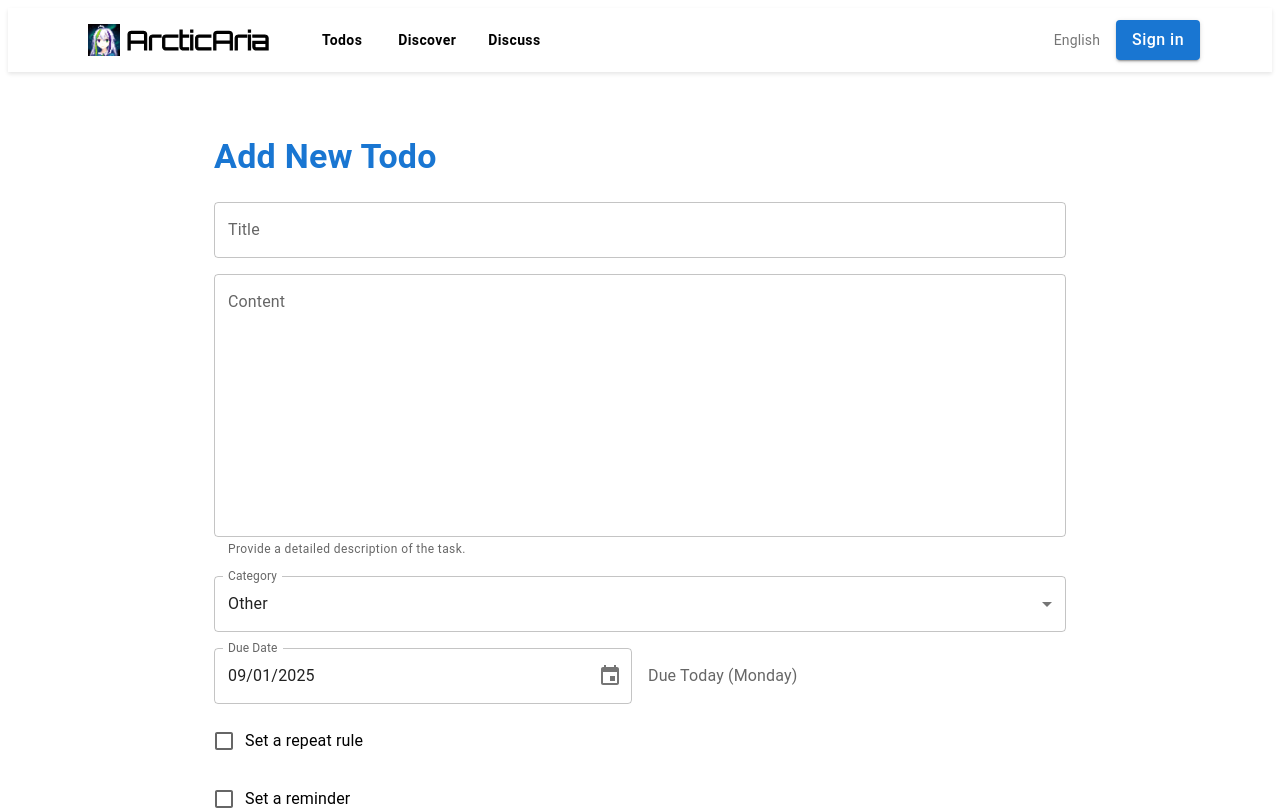
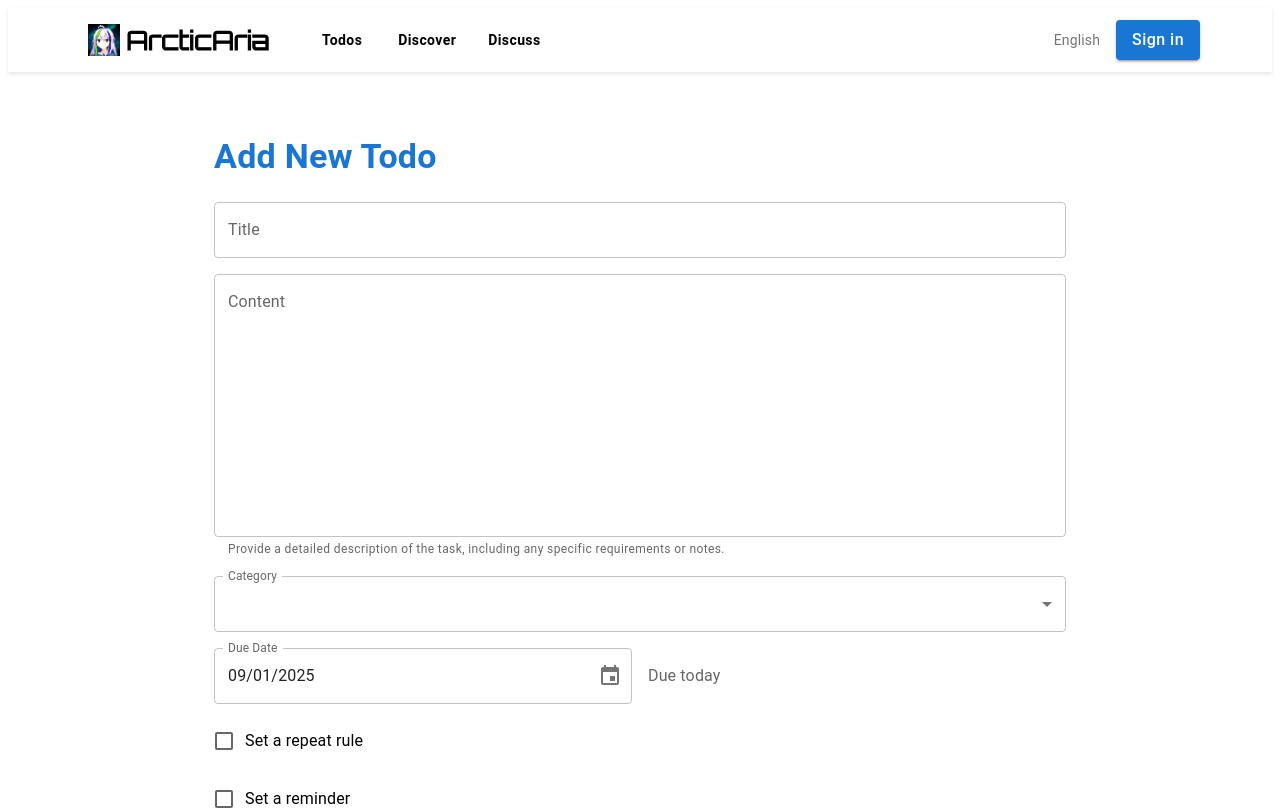
Before and after one commit to purinliang/ArcticAria, a React (Vite) app in the folder client/: page /todos/new in a window 1280 px wide. Shown: the top 810 px of the page. Built offline with nearby package versions, Linux system fonts and the light colour scheme; some icons are missing.

Commit message:
fix: translation and localization issues

```diff
--- a/client/src/i18n.js
+++ b/client/src/i18n.js
@@ -1,9 +1,11 @@
 import i18n from "i18next";
 import { initReactI18next } from "react-i18next";
 import LanguageDetector from "i18next-browser-languagedetector";
-
 import en from "./locales/en.json";
 import zh from "./locales/zh.json";
+import dayjs from "dayjs";
+import "dayjs/locale/zh-cn";
+import "dayjs/locale/en";
 
 i18n
   .use(LanguageDetector) // detects preferred language
@@ -21,4 +23,12 @@ i18n
     },
   });
 
+  // Sync Day.js locale with current i18n language
+i18n.on("languageChanged", (lng) => {
+  dayjs.locale(lng === "zh" ? "zh-cn" : "en");
+});
+
+// set initial locale on load
+dayjs.locale(i18n.language === "zh" ? "zh-cn" : "en");
+
 export default i18n;
--- a/client/src/locales/en.json
+++ b/client/src/locales/en.json
@@ -50,11 +50,11 @@
     "overdue_other": "Overdue by {{count}} days"
   },
   "categories": {
-    "Work": "Work",
-    "Study": "Study",
-    "Life": "Life",
-    "Play": "Play",
-    "Other": "Other"
+    "work": "Work",
+    "study": "Study",
+    "life": "Life",
+    "play": "Play",
+    "other": "Other"
   },
   "todoGroups": {
     "overdue": "Overdue",
@@ -281,6 +281,15 @@
     "dialog": {
       "title": "Confirm Deletion",
       "content": "This action is permanent. Are you sure you want to delete this todo?"
+    },
+    "repeat": {
+      "toggle": "Set a repeat rule",
+      "label": "Repeat"
+    },
+    "reminder": {
+      "toggle": "Set a reminder",
+      "label": "Remind me {{count}} day(s) before"
     }
+
   }
 }
--- a/client/src/locales/zh.json
+++ b/client/src/locales/zh.json
@@ -14,11 +14,11 @@
     "registerFailed": "注册失败：{{message}}"
   },
   "categories": {
-    "Work": "工作",
-    "Study": "学习",
-    "Life": "生活",
-    "Play": "娱乐",
-    "Other": "其他"
+    "work": "工作",
+    "study": "学习",
+    "life": "生活",
+    "play": "娱乐",
+    "other": "其他"
   },
   "todoGroups": {
     "overdue": "已逾期",
@@ -281,6 +281,14 @@
     "dialog": {
       "title": "确认删除",
       "content": "此操作不可撤销。确定要删除此待办事项吗？"
+    },
+    "repeat": {
+      "toggle": "设置重复规则",
+      "label": "重复"
+    },
+    "reminder": {
+      "toggle": "设置提醒",
+      "label": "提前 {{count}} 天提醒我"
     }
   }
 }
--- a/client/src/pages/TodoDetailPage.jsx
+++ b/client/src/pages/TodoDetailPage.jsx
@@ -12,7 +12,7 @@ import {
   DialogActions,
   DialogContent,
   DialogContentText,
-  DialogTitle,
+  DialogTitle
 } from "@mui/material";
 import { useEffect, useState } from "react";
 import { useParams, useNavigate, useLocation } from "react-router-dom";
@@ -23,9 +23,9 @@ import { useTranslation } from "react-i18next";
 import { DatePicker } from "@mui/x-date-pickers/DatePicker";
 import { AdapterDayjs } from "@mui/x-date-pickers/AdapterDayjs";
 import { LocalizationProvider } from "@mui/x-date-pickers/LocalizationProvider";
-
+import i18n from "../i18n";
 const API_BASE = import.meta.env.VITE_TODO_API_BASE;
-const CATEGORIES = ["Work", "Study", "Life", "Play", "Other"];
+const CATEGORIES = ["work", "study", "life", "play", "other"];
 
 export default function TodoDetailPage() {
   const { id } = useParams();
@@ -42,7 +42,7 @@ export default function TodoDetailPage() {
     recurrenceRule: "one-time",
     reminderDaysBefore: 0,
     category: "Other",
-    completed: false,
+    completed: false
   });
 
   const [isRecurring, setIsRecurring] = useState(false);
@@ -60,11 +60,11 @@ export default function TodoDetailPage() {
     const dayOfWeek = dayjs(dueDateStr).format("dddd");
 
     if (diffDays === 0) {
-      return `Due Today (${dayOfWeek})`;
+      return t("todo.dueToday", { weekday: dayOfWeek });
     } else if (diffDays > 0) {
-      return `${diffDays} day${diffDays === 1 ? "" : "s"} left (${dayOfWeek})`;
+      return t("todo.daysLeft", { count: diffDays, weekday: dayOfWeek });
     } else {
-      return `Overdue by ${-diffDays} day${-diffDays === 1 ? "" : "s"} (${dayOfWeek})`;
+      return t("todo.overdue", { count: -diffDays, weekday: dayOfWeek });
     }
   };
 
@@ -72,7 +72,7 @@ export default function TodoDetailPage() {
     const { name, value, checked, type } = e.target;
     setForm((prev) => ({
       ...prev,
-      [name]: type === "checkbox" ? checked : value,
+      [name]: type === "checkbox" ? checked : value
     }));
   };
 
@@ -101,7 +101,7 @@ export default function TodoDetailPage() {
     }
     try {
       const res = await axios.get(`${API_BASE}/todo/${id}`, {
-        headers: { Authorization: `Bearer ${token}` },
+        headers: { Authorization: `Bearer ${token}` }
       });
       const isRec = res.data.recurrenceRule !== "one-time";
       setIsRecurring(isRec);
@@ -117,7 +117,7 @@ export default function TodoDetailPage() {
         setTimeout(() => navigate("/login"), 3000);
       } else {
         setError(
-          t("errors.loadTodo", { message: err.response?.data || err.message }),
+          t("errors.loadTodo", { message: err.response?.data || err.message })
         );
       }
     }
@@ -131,15 +131,15 @@ export default function TodoDetailPage() {
         await axios.put(`${API_BASE}/todo/${id}`, payload, {
           headers: {
             Authorization: `Bearer ${token}`,
-            "Content-Type": "application/json",
-          },
+            "Content-Type": "application/json"
+          }
         });
       } else {
         await axios.post(`${API_BASE}/todo`, payload, {
           headers: {
             Authorization: `Bearer ${token}`,
-            "Content-Type": "application/json",
-          },
+            "Content-Type": "application/json"
+          }
         });
       }
       navigate("/todos");
@@ -151,7 +151,7 @@ export default function TodoDetailPage() {
         setTimeout(() => navigate("/login"), 3000);
       } else {
         setError(
-          t("errors.saveTodo", { message: err.response?.data || err.message }),
+          t("errors.saveTodo", { message: err.response?.data || err.message })
         );
       }
     }
@@ -169,7 +169,7 @@ export default function TodoDetailPage() {
     setError("");
     try {
       await axios.delete(`${API_BASE}/todo/${id}`, {
-        headers: { Authorization: `Bearer ${token}` },
+        headers: { Authorization: `Bearer ${token}` }
       });
       navigate("/todos");
     } catch (err) {
@@ -221,7 +221,7 @@ export default function TodoDetailPage() {
             mt: 2,
             mb: 2,
             borderRadius: "8px",
-            backgroundColor: red[50],
+            backgroundColor: red[50]
           }}
         >
           {error}
@@ -254,7 +254,7 @@ export default function TodoDetailPage() {
           value={form.content}
           onChange={handleChange}
           variant="outlined"
-          helperText="Provide a detailed description of the task."
+          helperText={t("todoDetail.fields.contentHelper")}
           disabled={isEdit && !isFormEnabled}
           minRows={10}
           maxRows={30}
@@ -272,7 +272,7 @@ export default function TodoDetailPage() {
         >
           {CATEGORIES.map((category) => (
             <MenuItem key={category} value={category}>
-              {category}
+              {t(`categories.${category}`)}
             </MenuItem>
           ))}
         </TextField>
@@ -282,11 +282,14 @@ export default function TodoDetailPage() {
             display: "flex",
             flexDirection: { xs: "column", sm: "row" },
             alignItems: "center",
-            gap: 2,
+            gap: 2
           }}
         >
           <Box sx={{ flex: { xs: "auto", sm: 1 } }}>
-            <LocalizationProvider dateAdapter={AdapterDayjs}>
+            <LocalizationProvider
+              dateAdapter={AdapterDayjs}
+              adapterLocale={i18n.language === "zh" ? "zh-cn" : "en"}
+            >
               <DatePicker
                 label={t("todoDetail.fields.dueDate")}
                 value={form.nextDueDate}
@@ -310,7 +313,7 @@ export default function TodoDetailPage() {
             display: "flex",
             flexDirection: { xs: "column", sm: "row" },
             alignItems: "center",
-            gap: 2,
+            gap: 2
           }}
         >
           <Box sx={{ flex: { xs: "auto", sm: 1 } }}>
@@ -323,13 +326,13 @@ export default function TodoDetailPage() {
                   disabled={isEdit && !isFormEnabled}
                 />
               }
-              label="Set a repeat rule"
+              label={t("todoDetail.repeat.toggle")}
             />
           </Box>
           {isRecurring && (
             <Box sx={{ flex: { xs: "auto", sm: 1 } }}>
               <TextField
-                label="Repeat"
+                label={t("todoDetail.repeat.label")}
                 name="recurrenceRule"
                 select
                 fullWidth
@@ -339,10 +342,18 @@ export default function TodoDetailPage() {
                 size="small"
                 disabled={isEdit && !isFormEnabled}
               >
-                <MenuItem value="one-time">One-time</MenuItem>
-                <MenuItem value="7d">Every week</MenuItem>
-                <MenuItem value="14d">Every two weeks</MenuItem>
-                <MenuItem value="monthly">Every month</MenuItem>
+                <MenuItem value="one-time">
+                  {t("todoDetail.recurrence.oneTime")}
+                </MenuItem>
+                <MenuItem value="7d">
+                  {t("todoDetail.recurrence.every7d")}
+                </MenuItem>
+                <MenuItem value="14d">
+                  {t("todoDetail.recurrence.every14d")}
+                </MenuItem>
+                <MenuItem value="monthly">
+                  {t("todoDetail.recurrence.monthly")}
+                </MenuItem>
               </TextField>
             </Box>
           )}
@@ -354,7 +365,7 @@ export default function TodoDetailPage() {
             display: "flex",
             flexDirection: { xs: "column", sm: "row" },
             alignItems: "center",
-            gap: 2,
+            gap: 2
           }}
         >
           <Box sx={{ flex: { xs: "auto", sm: 1 } }}>
@@ -367,13 +378,15 @@ export default function TodoDetailPage() {
                   disabled={isEdit && !isFormEnabled}
                 />
               }
-              label="Set a reminder"
+              label={t("todoDetail.reminder.toggle")}
             />
           </Box>
           {hasReminder && (
             <Box sx={{ flex: { xs: "auto", sm: 1 } }}>
               <TextField
-                label={`Remind me ${form.reminderDaysBefore} day(s) before`}
+                label={t("todoDetail.reminder.label", {
+                  count: form.reminderDaysBefore || 0
+                })}
                 name="reminderDaysBefore"
                 type="number"
                 fullWidth
@@ -407,7 +420,7 @@ export default function TodoDetailPage() {
           sx={{
             display: "flex",
             flexDirection: { xs: "column", sm: "row" },
-            gap: 2,
+            gap: 2
           }}
         >
           {isEdit && !isFormEnabled ? (
@@ -420,7 +433,7 @@ export default function TodoDetailPage() {
                   py: 1.5,
                   borderRadius: "8px",
                   boxShadow: "0 4px 6px rgba(0,0,0,0.1)",
-                  flex: { xs: "auto", sm: 1 },
+                  flex: { xs: "auto", sm: 1 }
                 }}
                 onClick={handleEditClick}
               >
@@ -433,7 +446,7 @@ export default function TodoDetailPage() {
                 sx={{
                   py: 1.5,
                   borderRadius: "8px",
-                  flex: { xs: "auto", sm: 1 },
+                  flex: { xs: "auto", sm: 1 }
                 }}
                 onClick={handleOpenDeleteDialog}
               >
@@ -450,7 +463,7 @@ export default function TodoDetailPage() {
                   py: 1.5,
                   borderRadius: "8px",
                   boxShadow: "0 4px 6px rgba(0,0,0,0.1)",
-                  flex: { xs: "auto", sm: 1 },
+                  flex: { xs: "auto", sm: 1 }
                 }}
                 onClick={handleSave}
               >
@@ -466,7 +479,7 @@ export default function TodoDetailPage() {
                   sx={{
                     py: 1.5,
                     borderRadius: "8px",
-                    flex: { xs: "auto", sm: 1 },
+                    flex: { xs: "auto", sm: 1 }
                   }}
                   onClick={handleOpenDeleteDialog}
                 >
```
